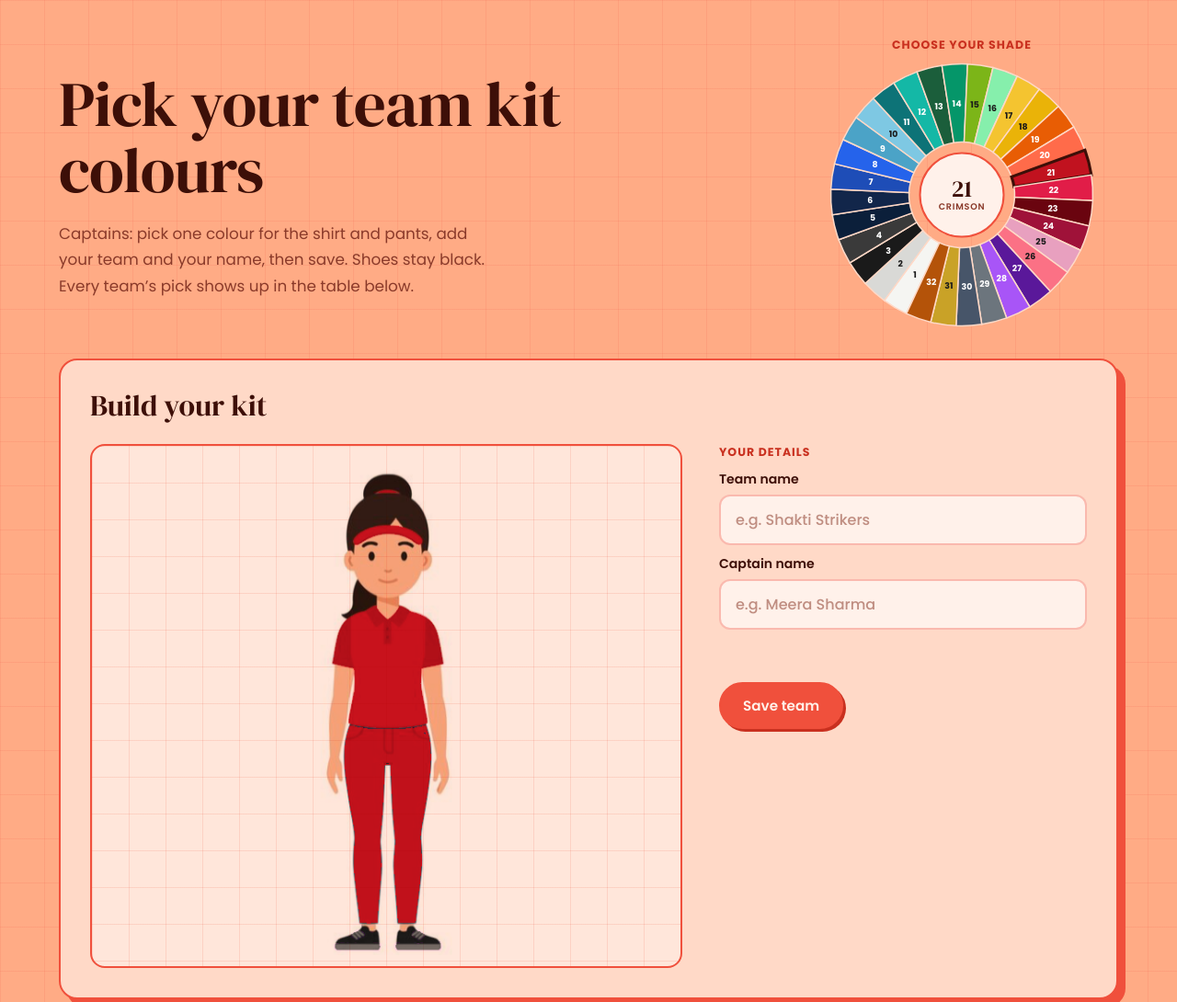
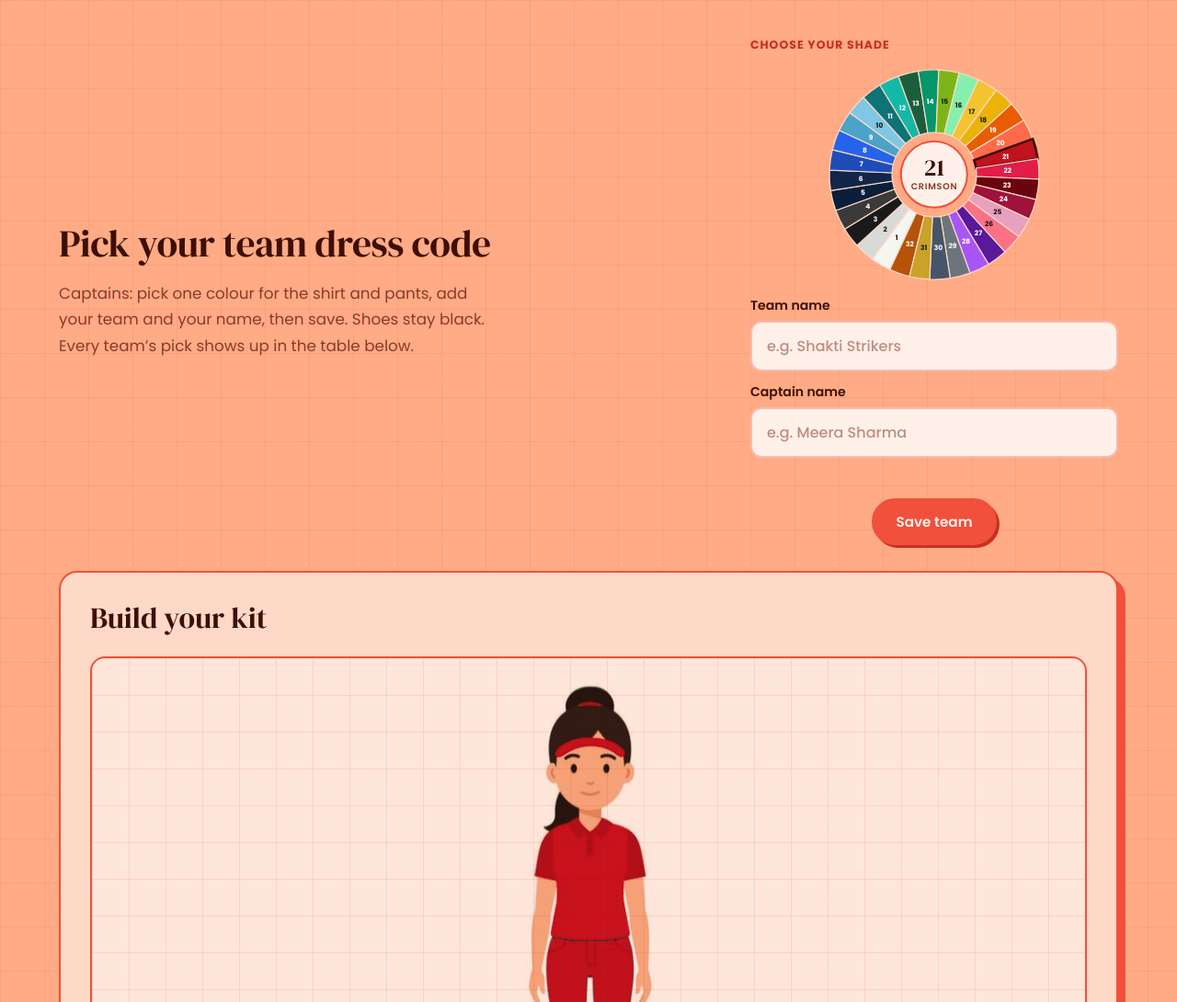
Before and after one commit to Abhinav7272/Team-Kit, a website: page index.html in a window 1280 px wide. Shown: the top 1090 px of the page at 92% size. Drawn offline with Linux system fonts and the light colour scheme; no server answers.

Commit message:
Move saving into the shade block and rename the heading.
Captains pick a colour, enter names, and save in one place, and the page title is now Pick your team dress code.

Co-authored-by: Cursor <cursoragent@cursor.com>

```diff
--- a/css/styles.css
+++ b/css/styles.css
@@ -62,7 +62,7 @@ input {
   margin: 0 auto;
   padding: 40px 24px 28px;
   display: grid;
-  grid-template-columns: 1fr minmax(240px, 340px);
+  grid-template-columns: 1fr minmax(280px, 400px);
   gap: 24px 48px;
   align-items: center;
 }
@@ -71,7 +71,7 @@ input {
   margin: 0 0 18px;
   font-family: var(--serif);
   font-weight: 400;
-  font-size: clamp(2.4rem, 5.4vw, 4.4rem);
+  font-size: clamp(1.44rem, 3.24vw, 2.64rem);
   line-height: 1.05;
   color: var(--ink);
   letter-spacing: -0.01em;
@@ -87,13 +87,18 @@ input {
 
 .hero-shade {
   display: grid;
-  justify-items: center;
-  gap: 4px;
+  justify-items: stretch;
+  gap: 12px;
+  margin: 0;
 }
 
 .hero-shade .wheel-wrap {
-  width: min(300px, 100%);
-  margin: 0;
+  width: min(240px, 100%);
+  margin: 0 auto;
+}
+
+.hero-shade .form-actions {
+  justify-content: center;
 }
 
 /* ---------- Layout ---------- */
@@ -683,7 +688,7 @@ input {
 
 @media (max-width: 560px) {
   .hero { padding: 28px 16px 24px; }
-  .hero h1 { font-size: 2.3rem; }
+  .hero h1 { font-size: 1.38rem; }
   .hero p { font-size: 0.98rem; }
 
   .page { padding: 0 16px 64px; gap: 24px; }
--- a/index.html
+++ b/index.html
@@ -12,11 +12,11 @@
 <body>
   <section class="hero">
     <div class="hero-text">
-      <h1>Pick your team kit colours</h1>
+      <h1>Pick your team dress code</h1>
       <p>Captains: pick one colour for the shirt and pants, add your team and your name, then save. Shoes stay black. Every team’s pick shows up in the table below.</p>
     </div>
 
-    <div class="hero-shade">
+    <form class="hero-shade" id="kit-form" novalidate>
       <span class="label">Choose your shade</span>
       <div class="wheel-wrap">
         <svg class="shade-wheel" id="shade-wheel" viewBox="0 0 240 240" role="listbox" aria-label="Colour shades 1 to 32"></svg>
@@ -25,27 +25,7 @@
           <span class="shade-name" id="shade-name">Snow</span>
         </div>
       </div>
-    </div>
-  </section>
 
-  <main class="page">
-    <!-- BLOCK 1: builder -->
-    <section class="card builder" aria-labelledby="builder-title">
-      <div class="card-head">
-        <h2 id="builder-title">Build your kit</h2>
-        <span class="edit-badge" id="edit-badge" hidden>Editing a saved team</span>
-      </div>
-
-      <div class="builder-grid">
-        <div class="stage">
-          <div class="stage-figure">
-            <canvas id="kit-canvas" aria-label="Kit preview"></canvas>
-          </div>
-        </div>
-
-        <form class="builder-form" id="kit-form" novalidate>
-          <div class="field-group">
-            <span class="label">Your details</span>
       <label class="field">
         <span>Team name</span>
         <input id="team-name" name="team" type="text" maxlength="40" placeholder="e.g. Shakti Strikers" autocomplete="off" required />
@@ -54,15 +34,27 @@
         <span>Captain name</span>
         <input id="captain-name" name="captain" type="text" maxlength="40" placeholder="e.g. Meera Sharma" autocomplete="name" required />
       </label>
-          </div>
 
       <p class="form-msg" id="form-msg" role="status"></p>
-
       <div class="form-actions">
         <button type="submit" class="btn btn-primary" id="save-btn">Save team</button>
         <button type="button" class="btn btn-ghost" id="cancel-edit" hidden>Cancel edit</button>
       </div>
+      <span class="edit-badge" id="edit-badge" hidden>Editing a saved team</span>
     </form>
+  </section>
+
+  <main class="page">
+    <!-- BLOCK 1: builder -->
+    <section class="card builder" aria-labelledby="builder-title">
+      <div class="card-head">
+        <h2 id="builder-title">Build your kit</h2>
+      </div>
+
+      <div class="stage">
+        <div class="stage-figure">
+          <canvas id="kit-canvas" aria-label="Kit preview"></canvas>
+        </div>
       </div>
     </section>
 
--- a/js/app.js
+++ b/js/app.js
@@ -383,7 +383,7 @@
     setFormMessage("");
     syncWheel();
     renderKit($("#kit-canvas"), kitColors(state.color));
-    $(".builder").scrollIntoView({ behavior: "smooth", block: "start" });
+    $("#kit-form").scrollIntoView({ behavior: "smooth", block: "start" });
   }
 
   async function handleSave(event) {
```
Lines whose indentation alone changed are shown as unchanged.
